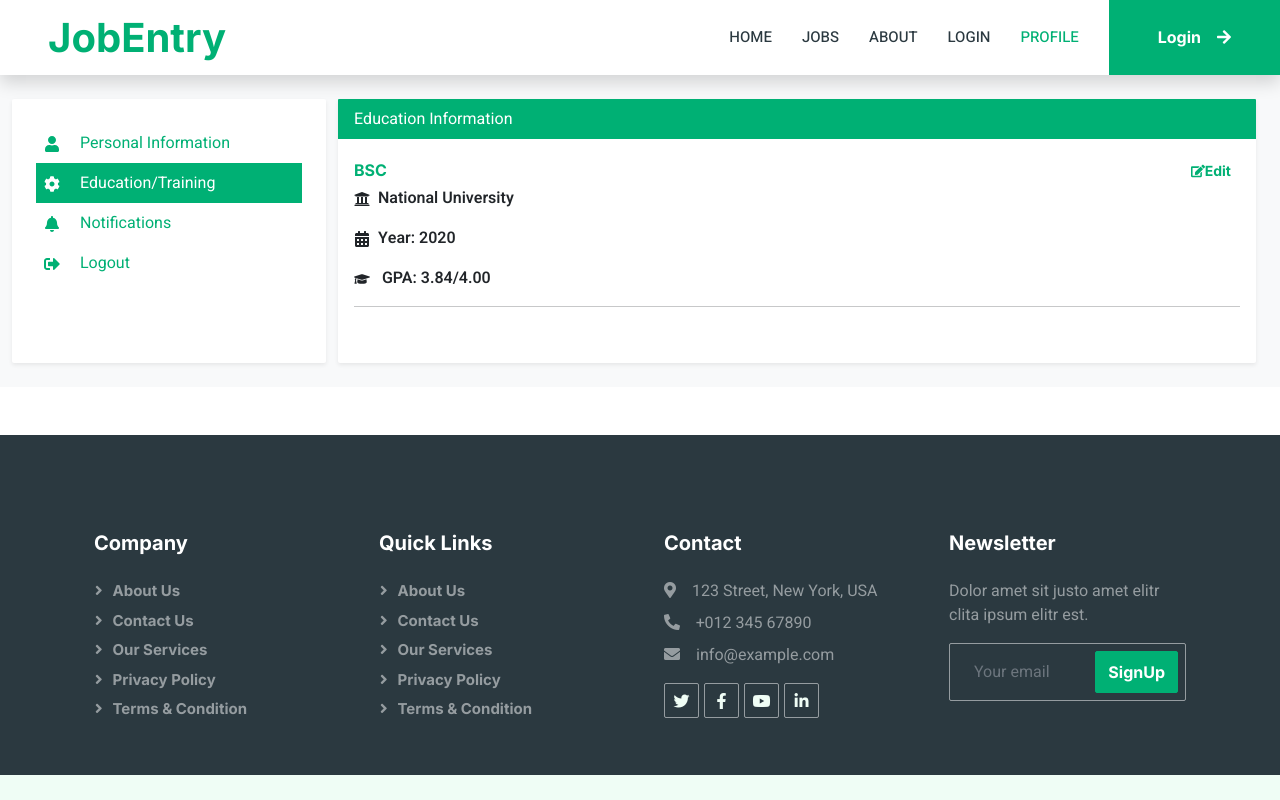
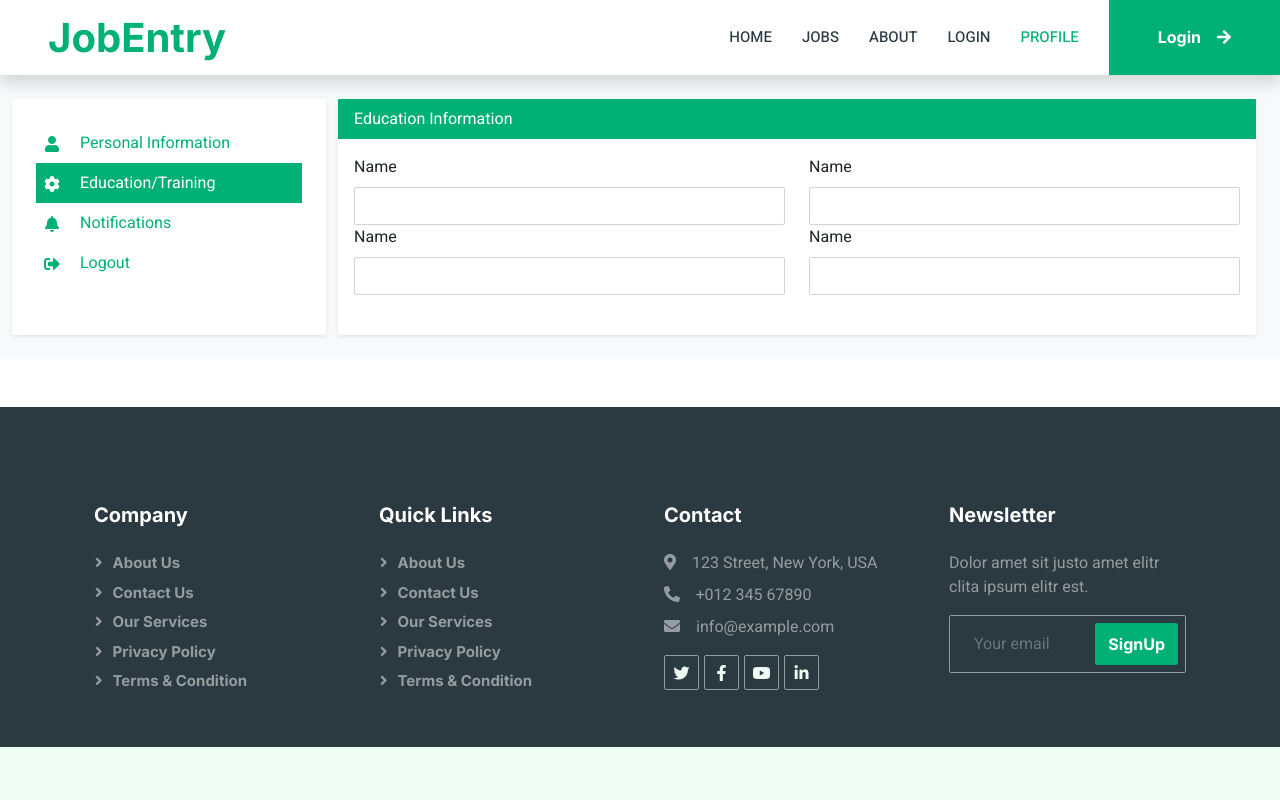
Before and after one commit to mehedihasanhasib/job-listing-frontend, a React (Vite) app: page /profile/education in a window 1280 px wide. Built offline with nearby package versions, Linux system fonts and the light colour scheme.

Commit message:
separated the education part in profile

```diff
--- /dev/null
+++ b/src/components/profile/EditEducation.jsx
@@ -0,0 +1,16 @@
+import { Form, Col } from "react-bootstrap";
+
+export const EditEducation = () => {
+  return (
+    <>
+      <Col md={6}>
+        <Form>
+          <Form.Group>
+            <Form.Label>Name</Form.Label>
+            <Form.Control></Form.Control>
+          </Form.Group>
+        </Form>
+      </Col>
+    </>
+  );
+};
--- a/src/components/profile/EducationInfo.jsx
+++ b/src/components/profile/EducationInfo.jsx
@@ -1,65 +1,22 @@
-import { useState } from "react";
-import { Row, Col, Card, Button } from "react-bootstrap";
-import {
-  FaUniversity,
-  FaCalendarAlt,
-  FaGraduationCap,
-  FaEdit,
-} from "react-icons/fa";
+
+import { Row, Col, Card } from "react-bootstrap";
+import { GetEducation } from "./GetEducation";
+import { EditEducation } from "./EditEducation";
 
 const EducationInfo = () => {
-  const [input, setInput] = useState(true);
-  function getEducation(degree, institute, year, cgpa) {
-    return (
-      <>
-        <Col md={12}>
-          <div className="d-flex align-items-center justify-content-between">
-            <h6 className="text-primary m-0">{degree}</h6>
-            <Button
-              variant="link"
-              size="sm"
-              className="d-flex align-items-center"
-            >
-              <FaEdit /> Edit
-            </Button>
-          </div>
-          <p>
-            <FaUniversity className="me-2" />
-            <strong>{institute}</strong>
-          </p>
-          <p>
-            <FaCalendarAlt className="me-2" />
-            <strong>Year: {year}</strong>
-          </p>
-          <p>
-            <FaGraduationCap className="me-2" /> <strong>GPA: {cgpa}</strong>
-          </p>
-          <hr />
-        </Col>
-      </>
-    );
-  }
+  const arr = [1,2,3,4]
+
   return (
     <Col md={9}>
       <Card className="shadow-sm rounded border-0">
-        <Card.Header className="bg-primary text-white border-0">
-          Education Information
-        </Card.Header>
+        <Card.Header className="bg-primary text-white border-0">Education Information</Card.Header>
         <Card.Body>
           <Row className="mb-4">
-            {getEducation("BSC", "National University", "2020", "3.84/4.00")}
+            {/* <GetEducation degree="BSC" institute="National University" year="2020" cgpa="3.84/4.00" /> */}
+
+              {arr.map((e,i)=> (<EditEducation key={i} />))}
+
           </Row>
-          {/* <Row>
-        <Col>
-          <h6 className="text-primary">Skills Acquired</h6>
-          <p>
-            During my education, I gained expertise in software development,
-            data structures, algorithms, and database management. I also
-            developed strong problem-solving and analytical skills through
-            various projects and coursework.
-          </p>
-        </Col>
-      </Row> */}
         </Card.Body>
       </Card>
     </Col>
--- /dev/null
+++ b/src/components/profile/GetEducation.jsx
@@ -0,0 +1,30 @@
+import { FaUniversity, FaCalendarAlt, FaGraduationCap, FaEdit } from "react-icons/fa";
+import { Button, Col } from "react-bootstrap";
+
+// eslint-disable-next-line react/prop-types
+export const GetEducation = ({ degree, institute, year, cgpa }) => {
+  return (
+    <>
+      <Col md={12}>
+        <div className="d-flex align-items-center justify-content-between">
+          <h6 className="text-primary m-0">{degree}</h6>
+          <Button variant="link" size="sm" className="d-flex align-items-center">
+            <FaEdit /> Edit
+          </Button>
+        </div>
+        <p>
+          <FaUniversity className="me-2" />
+          <strong>{institute}</strong>
+        </p>
+        <p>
+          <FaCalendarAlt className="me-2" />
+          <strong>Year: {year}</strong>
+        </p>
+        <p>
+          <FaGraduationCap className="me-2" /> <strong>GPA: {cgpa}</strong>
+        </p>
+        <hr />
+      </Col>
+    </>
+  );
+};
```
